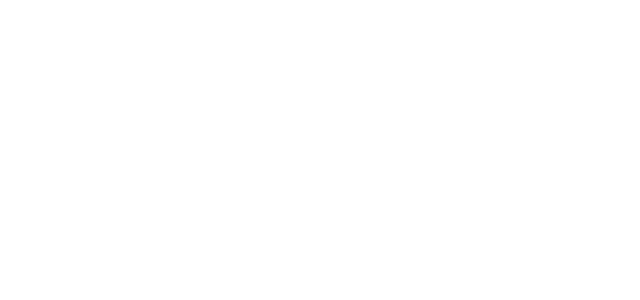
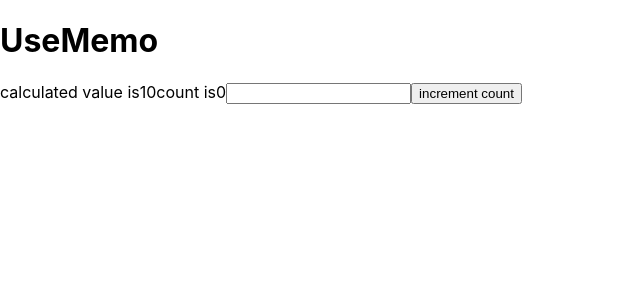
Before and after one commit to Harsha979/june3rd730AmReactJs, a React (Create React App) app: page /usememo in a window 1280 px wide. Before the commit this address had no page. Shown: the top 300 px of the page, without its empty margins (0-640 px from the left). Built offline with nearby package versions, Linux system fonts and the light colour scheme.

Commit message:
usememo and memo added

```diff
--- a/src/Components/Registration.js
+++ b/src/Components/Registration.js
@@ -38,7 +38,7 @@
 
     return(
         <div>
-            <NavBar/>
+            <NavBar name={userName}/>
         <div style={{display:"grid",placeContent:"center"}}>
             <h1>RegistrationPage</h1>
             <label>UserName</label>
--- /dev/null
+++ b/src/Components/UseMemo.js
@@ -0,0 +1,27 @@
+import React, { useMemo, useState } from "react";
+
+function UserMemo(){
+    const [count,setCount]=useState(0);
+    const [name,setName]=useState("");
+    const calulatedValue=useMemo(()=> bigCalculation(count),[count]);
+    // const calulatedValue=bigCalculation(count);
+    return(
+        <div>
+            <h1>UseMemo</h1>
+            {"calculated value is"+calulatedValue}
+            {"count is"+count}
+            <input onChange={(e)=>{setName(e.target.value)}}></input>
+            <button onClick={()=>{setCount((c)=>c+1)}}>increment count</button>
+        </div>
+    )
+}
+
+function bigCalculation(num){
+    console.log("calculation function called");
+    for(let i=0;i<10;i++){
+        num=num+1;
+    }
+    return num;
+}
+
+export default UserMemo;
--- a/src/index.js
+++ b/src/index.js
@@ -10,6 +10,7 @@
 import ContactPage from './Components/Contact';
 import UseRef from './Components/UseRef';
 import UseContext from './Components/UseContext';
+import UserMemo from './Components/UseMemo';
 
 const root = ReactDOM.createRoot(document.getElementById('root'));
 root.render(
@@ -22,6 +23,7 @@
                         <Route path='/contact' element={<ContactPage/>}></Route>
                         <Route path='/ref' element={<UseRef/>}></Route>
                         <Route path='/usecontext' element={<UseContext/>}></Route>
+                        <Route path='/usememo' element={<UserMemo/>}></Route>
                 </Routes>
         </BrowserRouter>
 
```
Also changed, not shown: src/Components/NavBar.js (+4 -4 lines).
